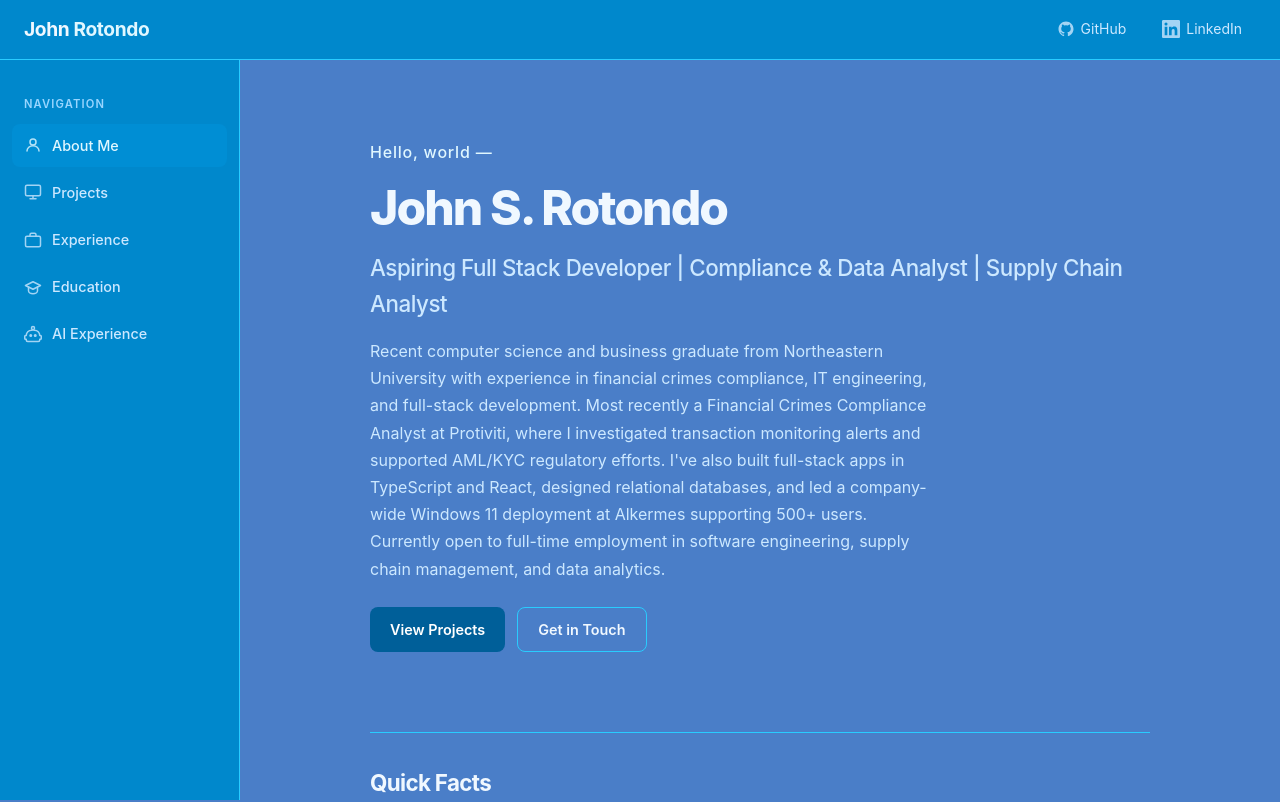
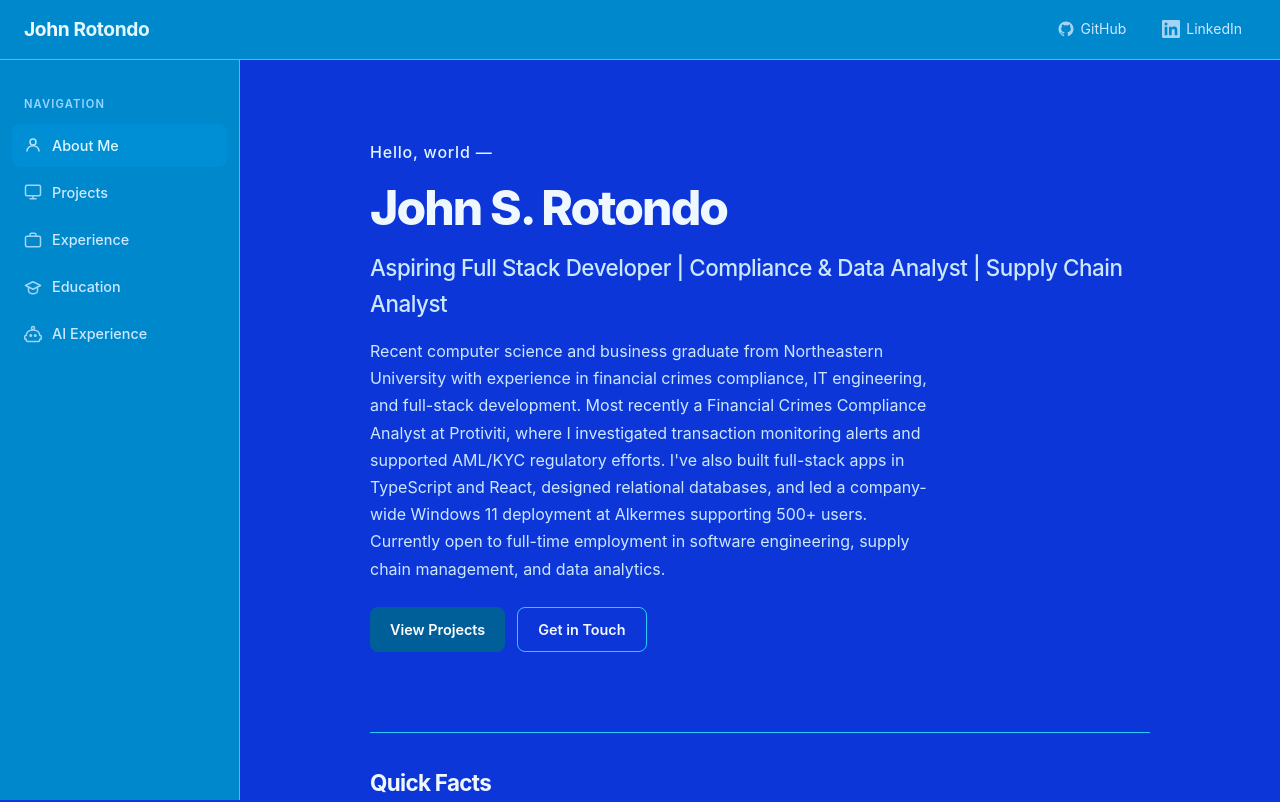
Before and after one commit to rotondojs/my-portfolio, a React (Vite) app in the folder client/: page / in a window 1280 px wide. Shown: the top 802 px of the page. Built offline with nearby package versions, Linux system fonts and the light colour scheme.

Commit message:
Adjust background

```diff
--- a/client/src/index.css
+++ b/client/src/index.css
@@ -7,7 +7,7 @@
 :root {
   --topbar-height: 60px;
   --sidebar-width: 240px;
-  --bg: #4a7ec8;
+  --bg: #0D36D9;
   --surface: #0088cc;
   --surface-hover: #0077b5;
   --border: #29ccff;
```
